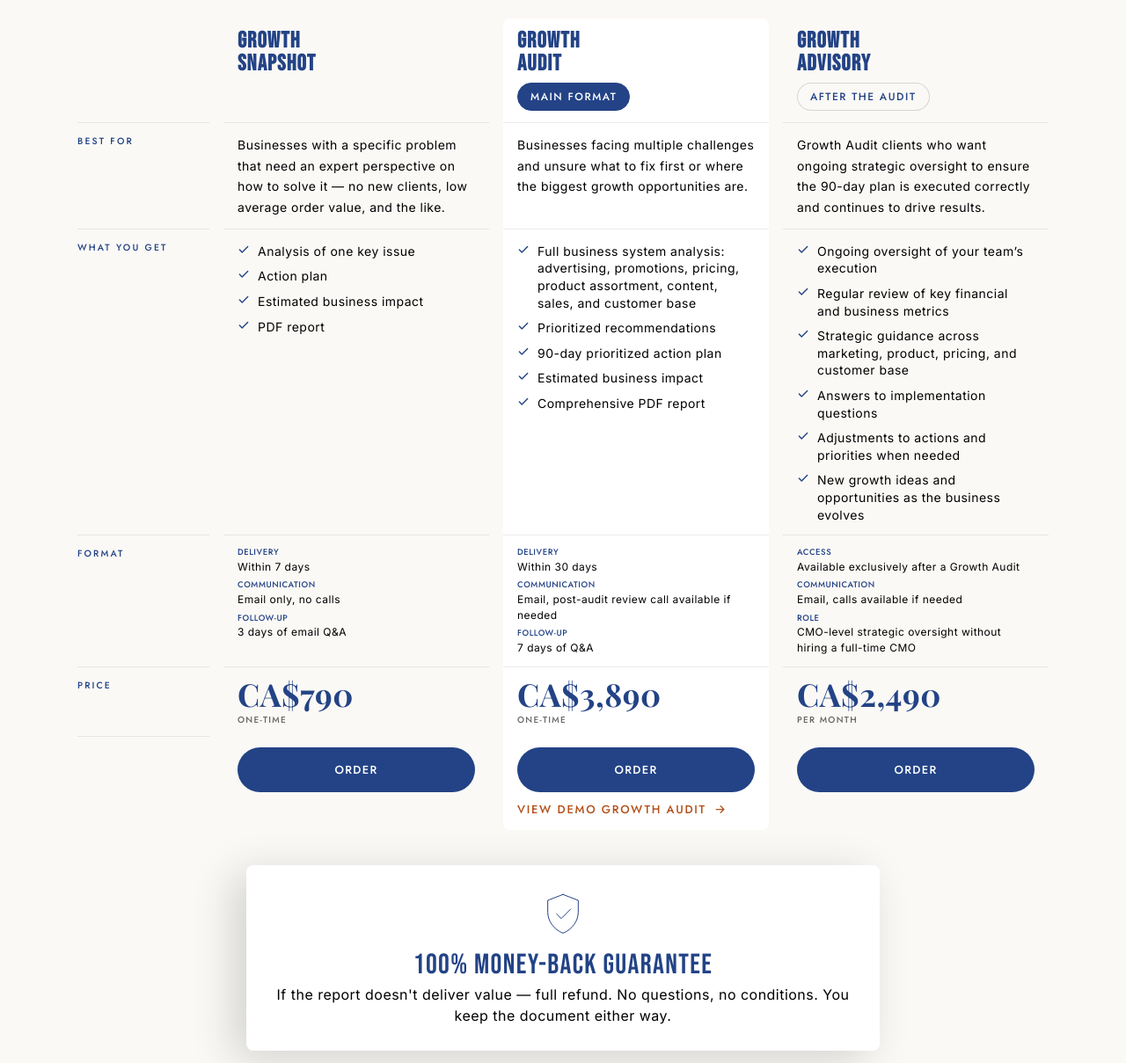
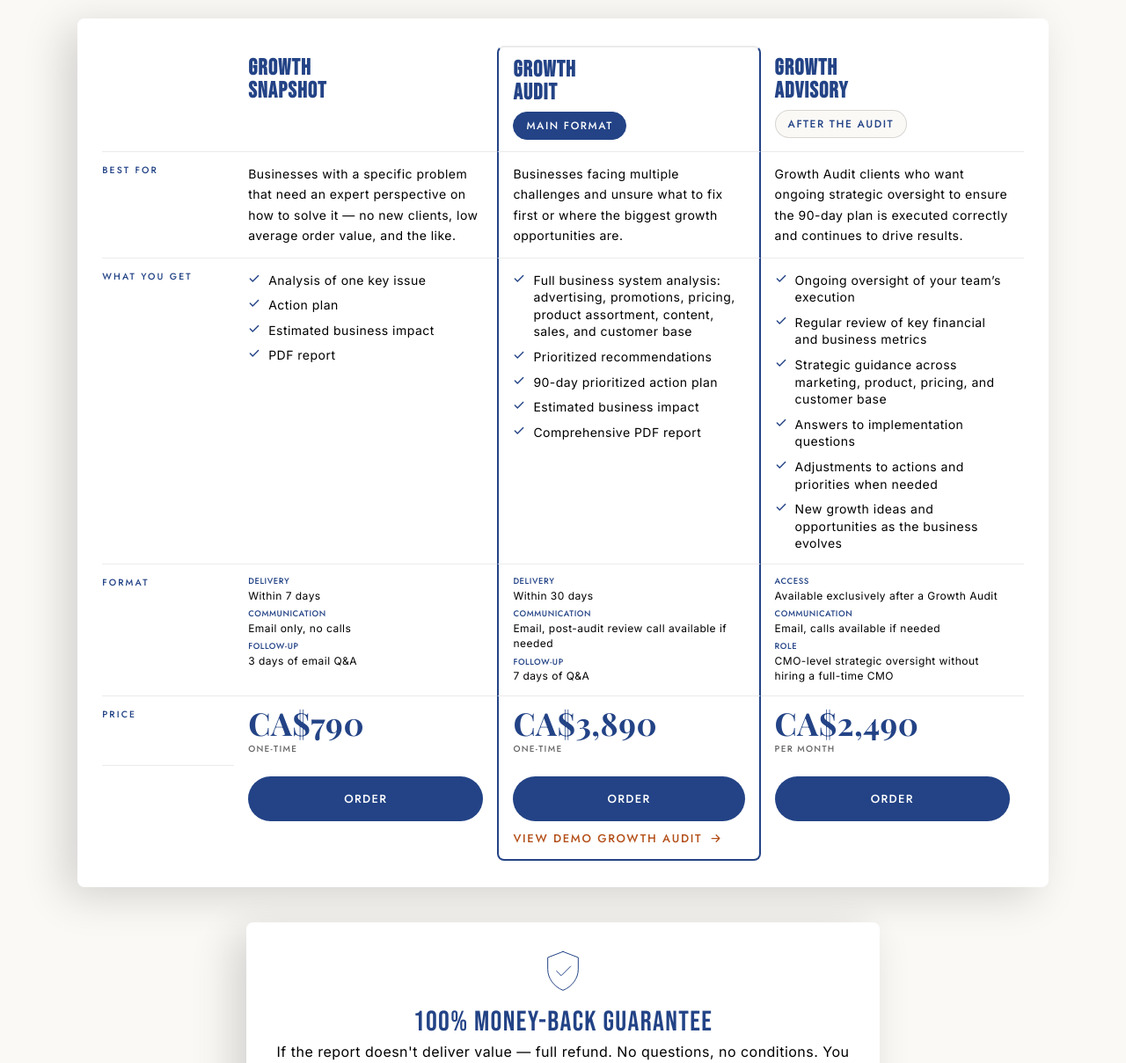
Before and after one commit to youloseman/dwelve-preview, a plain HTML site: page concept-palais/index.html in a window 1280 px wide. Shown: the part 2080-3289 px from the top of the page at 88% size. Drawn offline with nearby package versions, Linux system fonts and the light colour scheme.

Commit message:
Lift the pricing matrix onto its own card
The whole table becomes one white card on the cream canvas, carried by the brandbook's asymmetric shadow - the level 1 to level 2 step. Inside a white card a white fill no longer marks the recommended tier, so Growth Audit takes a thin indigo frame drawn across its six cells instead, dropped on narrow screens where every tier is already a full-width block.

```diff
--- a/concept-palais/index.html
+++ b/concept-palais/index.html
@@ -521,13 +521,20 @@
        keeps each tier's cells contiguous, which is what lets the whole
        thing stack into readable blocks on a phone.
        ========================================================== */
+    /* The whole matrix is one white card on the cream canvas — the
+       brandbook's level 1 -> level 2 step, carried by the signature
+       asymmetric shadow. */
     .plans {
       margin-top: var(--s-40);
+      background: var(--white);
+      border-radius: var(--r-card);
+      box-shadow: var(--shadow-card);
+      padding: clamp(20px, 2.4vw, 34px) clamp(18px, 2.2vw, 30px);
       display: grid;
       grid-template-columns: minmax(104px, 150px) repeat(3, 1fr);
       grid-template-rows: auto auto auto auto auto auto;
       grid-auto-flow: column;
-      column-gap: var(--s-16);
+      column-gap: var(--s-20);
     }
     .pl-label,
     .pl-cell { padding: 13px 16px; }
@@ -547,10 +554,19 @@
     .pl-cell { border-top: 1px solid var(--rule-soft); }
     .pl-cell.pl-head, .pl-cell.pl-cta { border-top: none; }
 
-    /* The featured column reads as one continuous white surface on cream */
-    .pl-feat { background: var(--white); }
-    .pl-head.pl-feat { border-radius: var(--r-card) var(--r-card) 0 0; }
-    .pl-cta.pl-feat { border-radius: 0 0 var(--r-card) var(--r-card); }
+    /* Inside a white card a white fill says nothing, so the recommended
+       column is marked by a minimal frame drawn across its six cells. */
+    .pl-feat { border-left: 2px solid var(--indigo); border-right: 2px solid var(--indigo); }
+    .pl-head.pl-feat {
+      border-top: 2px solid var(--indigo);
+      border-radius: var(--r-card) var(--r-card) 0 0;
+    }
+    .pl-cta.pl-feat {
+      border-bottom: 2px solid var(--indigo);
+      border-radius: 0 0 var(--r-card) var(--r-card);
+    }
+    /* the hairline row rules stop short of the frame */
+    .pl-cell.pl-feat { border-top-color: var(--rule-soft); }
 
     .pl-name {
       font-family: var(--font-display) !important;
@@ -627,7 +643,8 @@
     /* :not(.decor) — without it the absolutely-positioned blob is caught by
        this rule, becomes a flex item and sits in the middle of the panel. */
     .plan-help > *:not(.decor) { position: relative; z-index: 1; }
-    .plan-help-blob { top: -60%; right: -4%; width: 240px; z-index: 0; }
+    /* far enough in that the organic edge shows instead of a flat cut */
+    .plan-help-blob { top: -28%; right: -3%; width: 190px; z-index: 0; }
     .plan-help h3 {
       font-family: var(--font-display) !important;
       font-size: clamp(22px, 2.2vw, 30px);
@@ -1057,7 +1074,10 @@
       .pl-label { display: none; }
       .pl-cell-label { display: block; }
       .pl-cell { padding-left: 0; padding-right: 0; }
-      .pl-feat { background: transparent; }
+      .pl-feat { border-left: none; border-right: none; border-radius: 0; }
+      .pl-head.pl-feat { border-top: none; }
+      .pl-cta.pl-feat { border-bottom: none; }
+      .plans { padding: clamp(18px, 4vw, 26px); }
       .pl-cta { margin-bottom: var(--s-40); }
       .pl-head { padding-top: var(--s-24); }
       .econ-compare { grid-template-columns: 1fr; }
```
